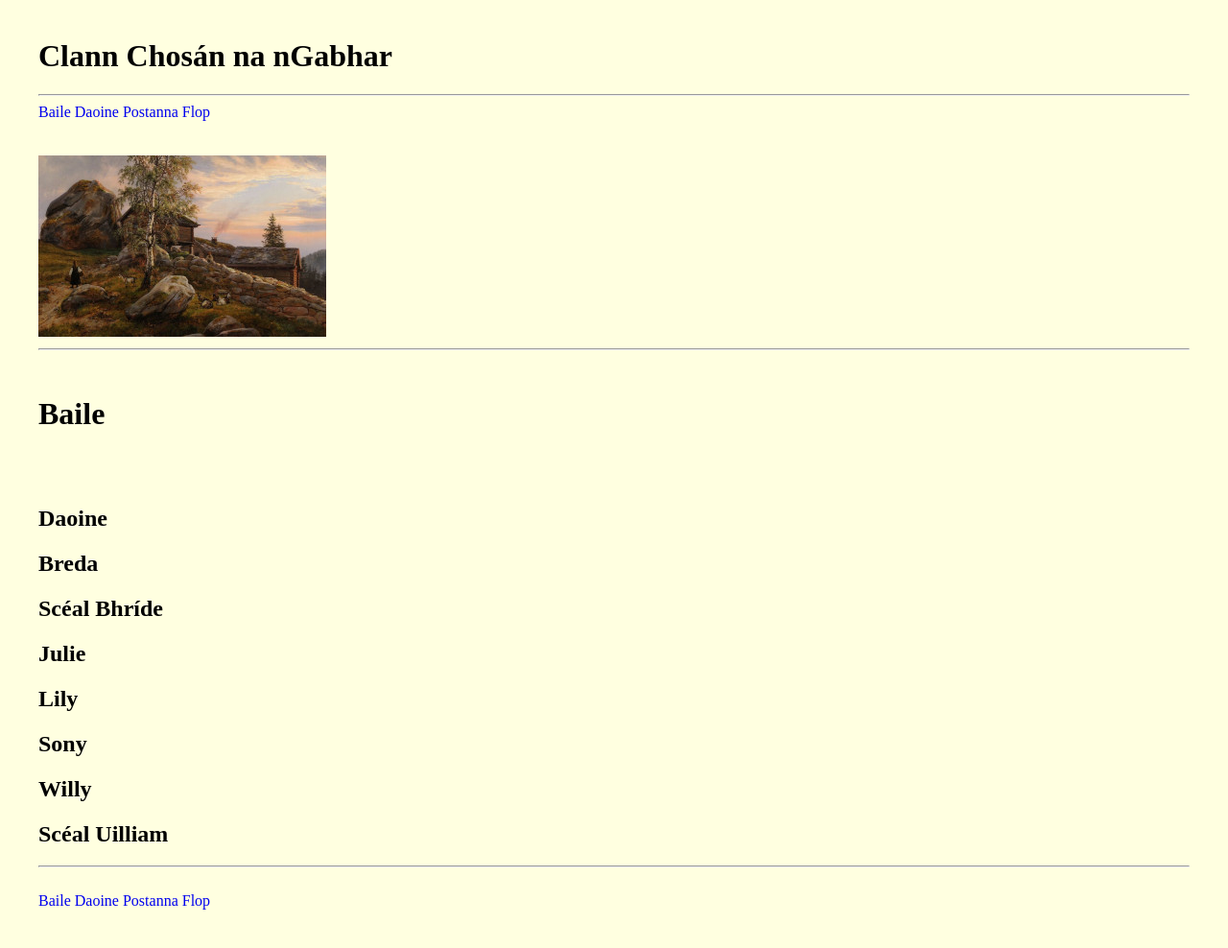
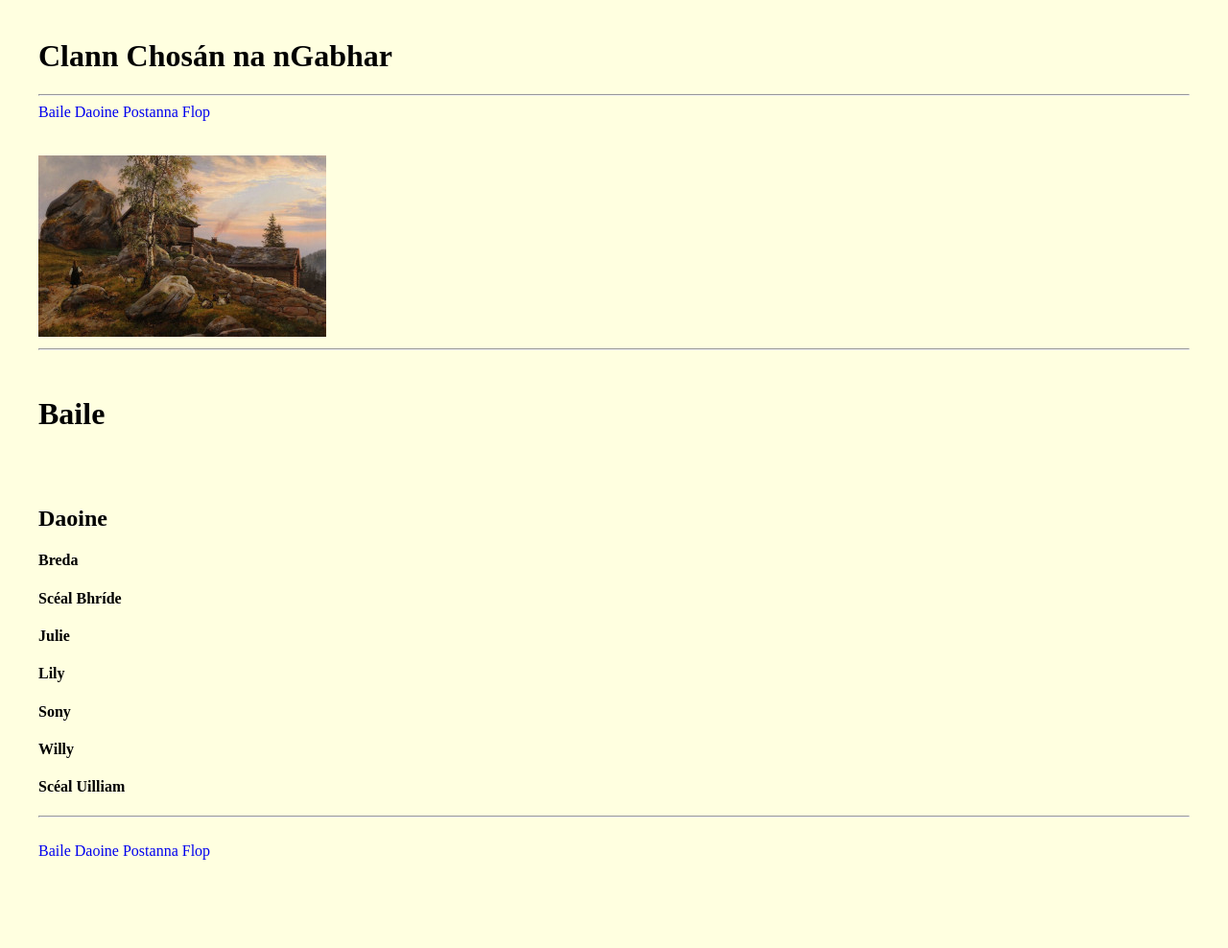
Before and after one commit to pmcu/clann, a Jekyll site: the page built from index.html, in a window 1280 px wide. Shown: the whole page at 96% size. Built offline with Jekyll 4.4.1, drawn with Linux system fonts in a browser that asks for light colours; after the commit the page ends 936 px from its top, so only the background shows below that.

Commit message:
neach fix

```diff
--- a/index.html
+++ b/index.html
@@ -14,7 +14,7 @@ layout: default
     <h2>Daoine</h2>
 
     {% for duine in site.neacha %}
-     <h2>{{duine.title}}</h2>
+     <h4>{{duine.title}}</h4>
     {% endfor %}
 
 
```
